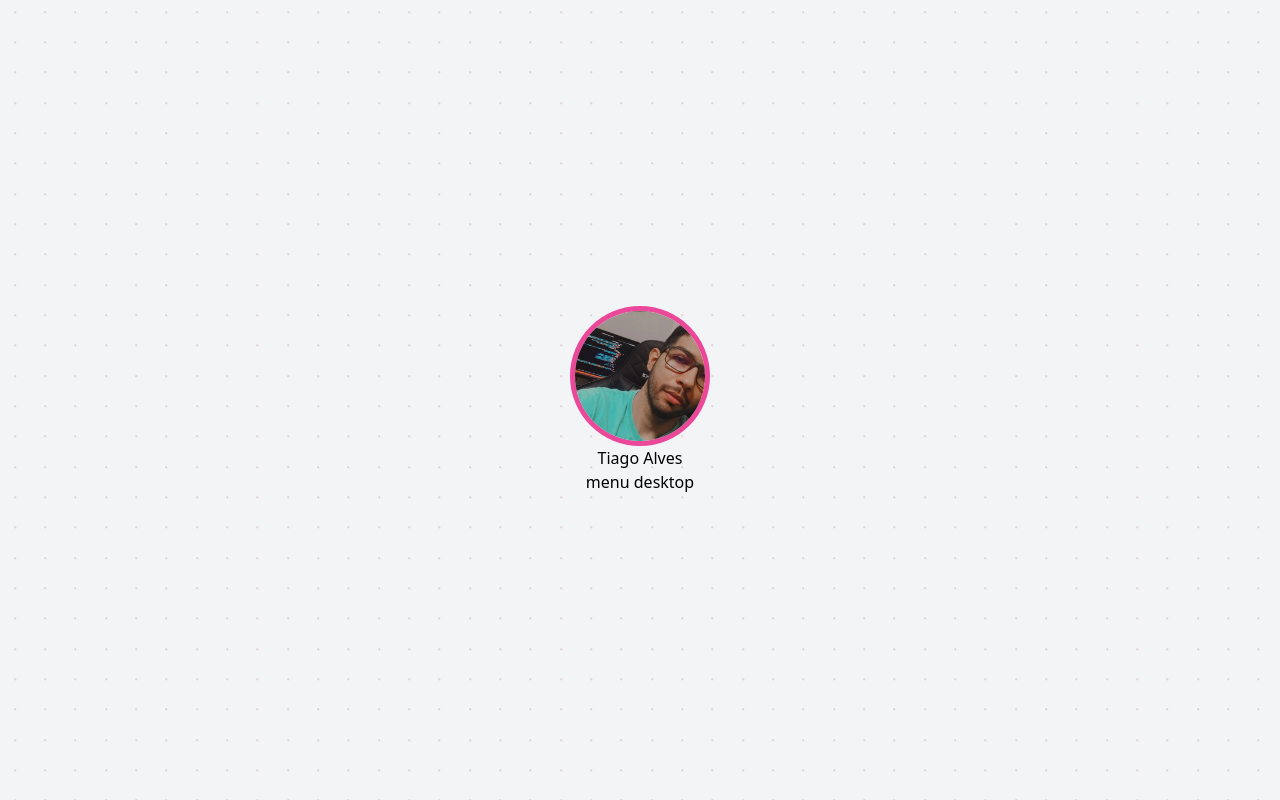
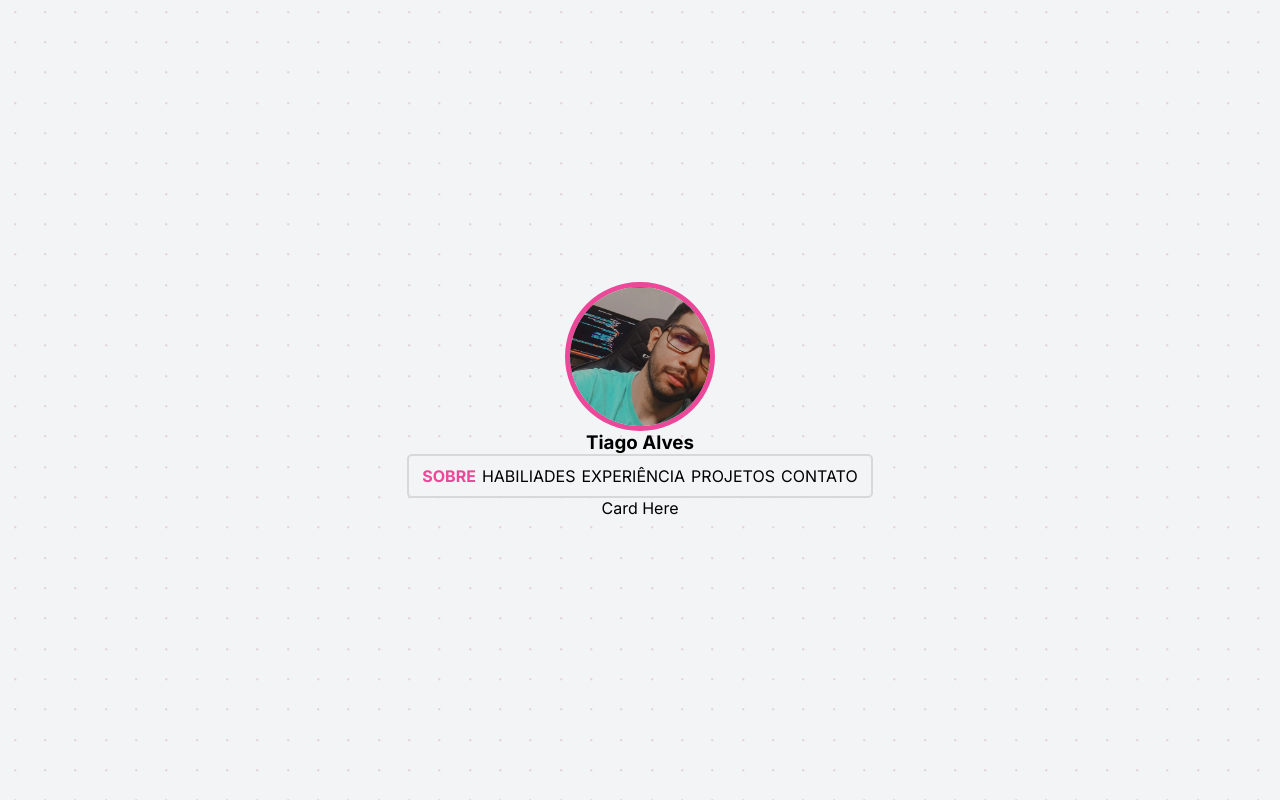
Before and after one commit to SSoftware2024/portfolio-code, a Vue app: page / in a window 1280 px wide. Built offline with nearby package versions, Linux system fonts and the light colour scheme.

Commit message:
tailwind removido

```diff
--- a/src/App.vue
+++ b/src/App.vue
@@ -1,8 +1,10 @@
 <script setup>
 import { ref, onMounted } from 'vue';
 import * as images from './js/images.js';
+//COMPONENTS
 import Menu from './components/Menu.vue';
 import MenuMobile from './components/MenuMobile.vue';
+import Card from './components/Card.vue';
 
 const menuViewDesktop = ref(true)
 const isViewDesktop = () => {
@@ -29,6 +31,9 @@ onMounted(() => {
     <Menu v-if="menuViewDesktop"></Menu>
     <MenuMobile v-else></MenuMobile>
     <!-- END MENU -->
+    <!-- CARD CONTENT -->
+    <Card></Card>
+    <!-- END CARD CONTENT -->
 
   </div>
 
@@ -54,6 +59,7 @@ onMounted(() => {
 }
 
 .image-profile img {
+  width: 100%;
   border-radius: 100%;
   border: 5px solid var(--primary-color);
 }
--- a/src/components/Card.vue
+++ b/src/components/Card.vue
@@ -0,0 +1,5 @@
+<template>
+    <div>
+        Card Here
+    </div>
+</template>
--- a/src/components/Menu.vue
+++ b/src/components/Menu.vue
@@ -1,5 +1,37 @@
 <template>
-    <div>
-        menu desktop
+    <div class="container-menu">
+        <div>
+            <ul>
+                <li><a href="" class="active">SOBRE</a></li>
+                <li><a href="">HABILIADES</a></li>
+                <li><a href="">EXPERIÊNCIA</a></li>
+                <li><a href="">PROJETOS</a></li>
+                <li><a href="">CONTATO</a></li>
+            </ul>
+        </div>
     </div>
 </template>
+<style scoped>
+.container-menu{
+    display: flex;
+    border: 2px solid #d8d8d8;
+    border-radius: 5px;
+    padding: 10px;
+    background-color: var(--gray-color);
+
+}
+.container-menu ul{
+    display: flex;
+    list-style-type: none;
+}
+.container-menu ul li{
+    margin: 0 3px;
+}
+.container-menu ul li a{
+    color: black;
+}
+.container-menu ul li a.active{
+    color: var(--primary-color);
+    font-weight: bold;
+}
+</style>
--- a/src/css/index.css
+++ b/src/css/index.css
@@ -1,8 +1,18 @@
-@import "tailwindcss";
-
-:root{
+/* @import "tailwindcss"; */
+@import url('https://fonts.googleapis.com/css2?family=Inter:ital,opsz,wght@0,14..32,100..900;1,14..32,100..900&display=swap');
+:root {
     --primary-color: #ec4899;
-  }
+    --gray-color: #f3f4f6;
+    --black-color: #374151;
+}
+*{
+    margin: 0;
+    padding: 0;
+}
 body {
     background-image: url('../assets/background.png');
+    font-family: "Inter", serif;
 }
+a{
+    text-decoration: none;
+}
```
